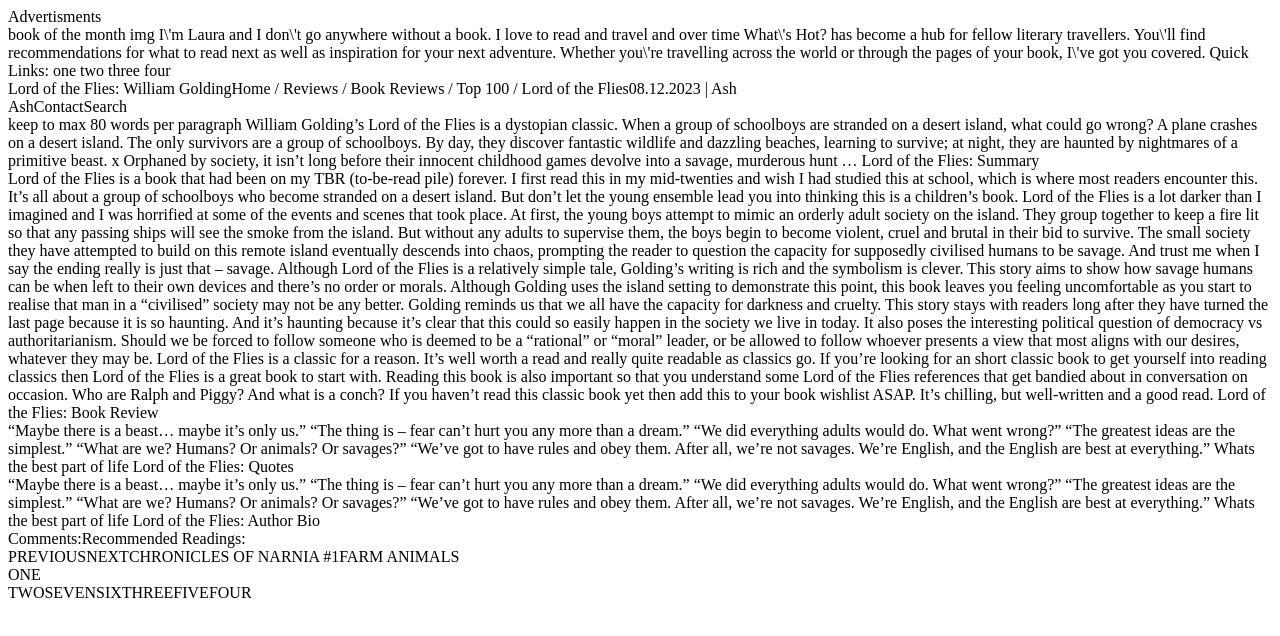
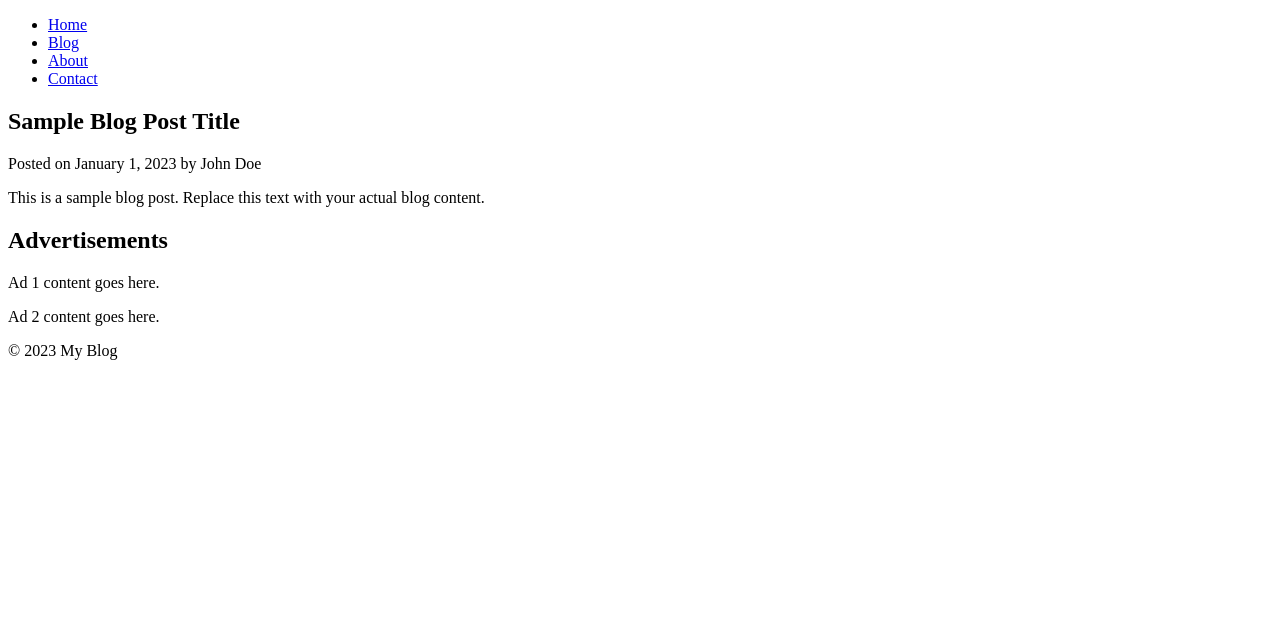
Before and after one commit to SevenRais/SevenRais.github.io, a plain HTML site: page blog.html in a window 1280 px wide. Drawn offline with Linux system fonts and the light colour scheme.

Commit message:
Update blog.html

```diff
--- a/blog.html
+++ b/blog.html
@@ -1,87 +1,39 @@
-<div class=e3_3>
-  <div class=e4_30>
-    <div class="e4_29"></div><span  class="e4_43">Advertisments</span>
-    <div class="e4_27"></div>
-    <div class="e4_41"></div>
-    <div class="e4_42"></div>
-    <div class="e4_39"></div>
-  </div>
-  <div class=e4_44>
-    <div class="e4_24"></div><span  class="e4_32">book of the month img I\'m Laura and I don\'t go anywhere without a book. I love to read and travel and over time What\'s Hot? has become a hub for fellow literary travellers.
+<!DOCTYPE html>
+<html lang="en">
+<head>
+    <meta charset="UTF-8">
+    <meta name="viewport" content="width=device-width, initial-scale=1.0">
+    <title>My Blog</title>
+    <link rel="stylesheet" href="styles.css">
+</head>
+<body>
+    <header>
+        <nav>
+            <ul>
+                <li><a href="#">Home</a></li>
+                <li><a href="#">Blog</a></li>
+                <li><a href="#">About</a></li>
+                <li><a href="#">Contact</a></li>
+            </ul>
+        </nav>
+    </header>
 
-You\'ll find recommendations for what to read next as well as inspiration for your next adventure. Whether you\'re travelling across the world or through the pages of your book, I\'ve got you covered.
-Quick Links: one two three four</span>
-    <div class="e4_33"></div>
-    <div class="e7_62"></div>
-  </div>
-  <div class=e7_61><span  class="e7_58">Lord of the Flies: William Golding</span><span  class="e7_57">Home / Reviews / Book Reviews / Top 100 / Lord of the Flies</span><span  class="e7_60">08.12.2023 | Ash</span></div>
-  <div class=e15_72><span  class="e3_16">Ash</span><span  class="e3_12">Contact</span><span  class="e3_13">Search</span>
-    <div class="e12_88"></div>
-    <div class="e14_3"></div>
-  </div>
-  <div class="e7_64"></div>
-  <div class="e4_46"></div>
-  <div class=e7_84>
-    <div class=e7_87><span  class="e7_78">
-keep to max 80 words per paragraph
-William Golding’s Lord of the Flies is a dystopian classic. When a group of schoolboys are stranded on a desert island, what could go wrong?
+    <main>
+        <section class="blog-post">
+            <h1>Sample Blog Post Title</h1>
+            <p>Posted on January 1, 2023 by John Doe</p>
+            <p>This is a sample blog post. Replace this text with your actual blog content.</p>
+        </section>
+    </main>
 
-A plane crashes on a desert island. The only survivors are a group of schoolboys. By day, they discover fantastic wildlife and dazzling beaches, learning to survive; at night, they are haunted by nightmares of a primitive beast.
-x
-Orphaned by society, it isn’t long before their innocent childhood games devolve into a savage, murderous hunt …
+    <aside class="ads">
+        <h2>Advertisements</h2>
+        <p>Ad 1 content goes here.</p>
+        <p>Ad 2 content goes here.</p>
+    </aside>
 
-</span><span  class="e7_81">Lord of the Flies: Summary</span></div>
-    <div class=e7_86><span  class="e7_80">
-Lord of the Flies is a book that had been on my TBR (to-be-read pile) forever. I first read this in my mid-twenties and wish I had studied this at school, which is where most readers encounter this.
-It’s all about a group of schoolboys who become stranded on a desert island. But don’t let the young ensemble lead you into thinking this is a children’s book. Lord of the Flies is a lot darker than I imagined and I was horrified at some of the events and scenes that took place.
-At first, the young boys attempt to mimic an orderly adult society on the island. They group together to keep a fire lit so that any passing ships will see the smoke from the island.
-But without any adults to supervise them, the boys begin to become violent, cruel and brutal in their bid to survive.
-The small society they have attempted to build on this remote island eventually descends into chaos, prompting the reader to question the capacity for supposedly civilised humans to be savage.
-And trust me when I say the ending really is just that – savage.
-Although Lord of the Flies is a relatively simple tale, Golding’s writing is rich and the symbolism is clever. This story aims to show how savage humans can be when left to their own devices and there’s no order or morals.
-Although Golding uses the island setting to demonstrate this point, this book leaves you feeling uncomfortable as you start to realise that man in a “civilised” society may not be any better.
-Golding reminds us that we all have the capacity for darkness and cruelty. This story stays with readers long after they have turned the last page because it is so haunting. And it’s haunting because it’s clear that this could so easily happen in the society we live in today.
-It also poses the interesting political question of democracy vs authoritarianism. Should we be forced to follow someone who is deemed to be a “rational” or “moral” leader, or be allowed to follow whoever presents a view that most aligns with our desires, whatever they may be.
-Lord of the Flies is a classic for a reason. It’s well worth a read and really quite readable as classics go. If you’re looking for an short classic book to get yourself into reading classics then Lord of the Flies is a great book to start with.
-Reading this book is also important so that you understand some Lord of the Flies references that get bandied about in conversation on occasion. Who are Ralph and Piggy? And what is a conch?
-If you haven’t read this classic book yet then add this to your book wishlist ASAP. It’s chilling, but well-written and a good read.
-
-</span><span  class="e7_82">Lord of the Flies: Book Review</span></div>
-    <div class=e7_85>
-      <div class="e15_75"></div>
-      <div class="e15_77"></div>
-      <div class="e15_76"></div><span  class="e7_79">
-“Maybe there is a beast… maybe it’s only us.”
-“The thing is – fear can’t hurt you any more than a dream.”
-“We did everything adults would do. What went wrong?”
-“The greatest ideas are the simplest.”
-“What are we? Humans? Or animals? Or savages?”
-“We’ve got to have rules and obey them. After all, we’re not savages. We’re English, and the English are best at everything.”
-
-
-Whats the best part of life
-</span><span  class="e7_83">Lord of the Flies: Quotes</span>
-    </div>
-    <div class=e15_79><span  class="e15_80">
-“Maybe there is a beast… maybe it’s only us.”
-“The thing is – fear can’t hurt you any more than a dream.”
-“We did everything adults would do. What went wrong?”
-“The greatest ideas are the simplest.”
-“What are we? Humans? Or animals? Or savages?”
-“We’ve got to have rules and obey them. After all, we’re not savages. We’re English, and the English are best at everything.”
-
-
-Whats the best part of life
-</span><span  class="e15_81">Lord of the Flies: Author Bio</span></div><span  class="e15_78">Comments:</span><span  class="e15_82">Recommended Readings:</span>
-    <div class=e15_92><span  class="e15_85">PREVIOUS</span><span  class="e15_88">NEXT</span><span  class="e15_87">CHRONICLES OF NARNIA #1</span><span  class="e15_89">FARM ANIMALS</span>
-      <div class="e15_83"></div>
-      <div class="e15_84"></div>
-      <div class="e15_90"></div>
-    </div>
-  </div>
-  <div class=e4_45>
-    <div class="e15_71"></div>
-    <div class=e3_5><span  class="ei3_5_2_5">ONE</span></div><span  class="e3_6">TWO</span><span  class="e3_7">SEVEN</span><span  class="e3_8">SIX</span><span  class="e3_9">THREE</span><span  class="e3_10">FIVE</span><span  class="e3_11">FOUR</span>
-    <div class="e3_4"></div>
-  </div>
-</div>
+    <footer>
+        <p>&copy; 2023 My Blog</p>
+    </footer>
+</body>
+</html>
```
